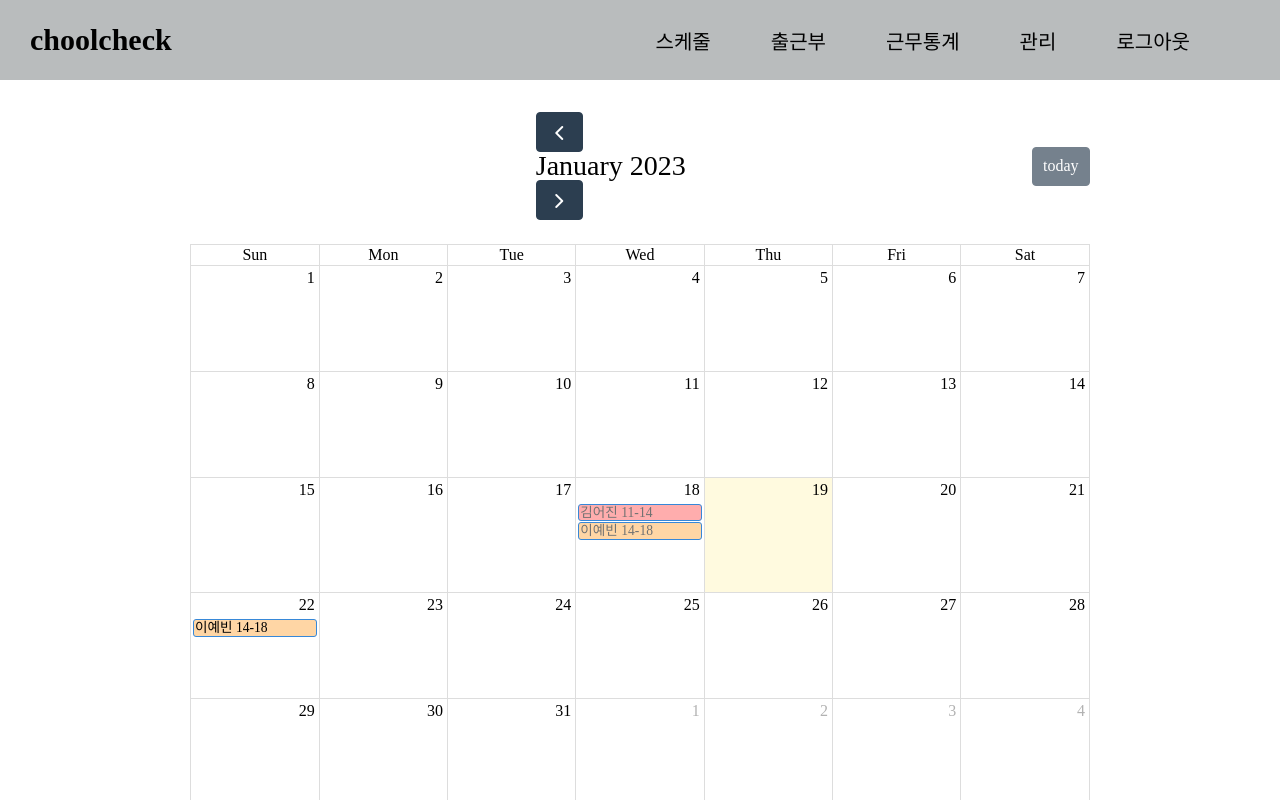
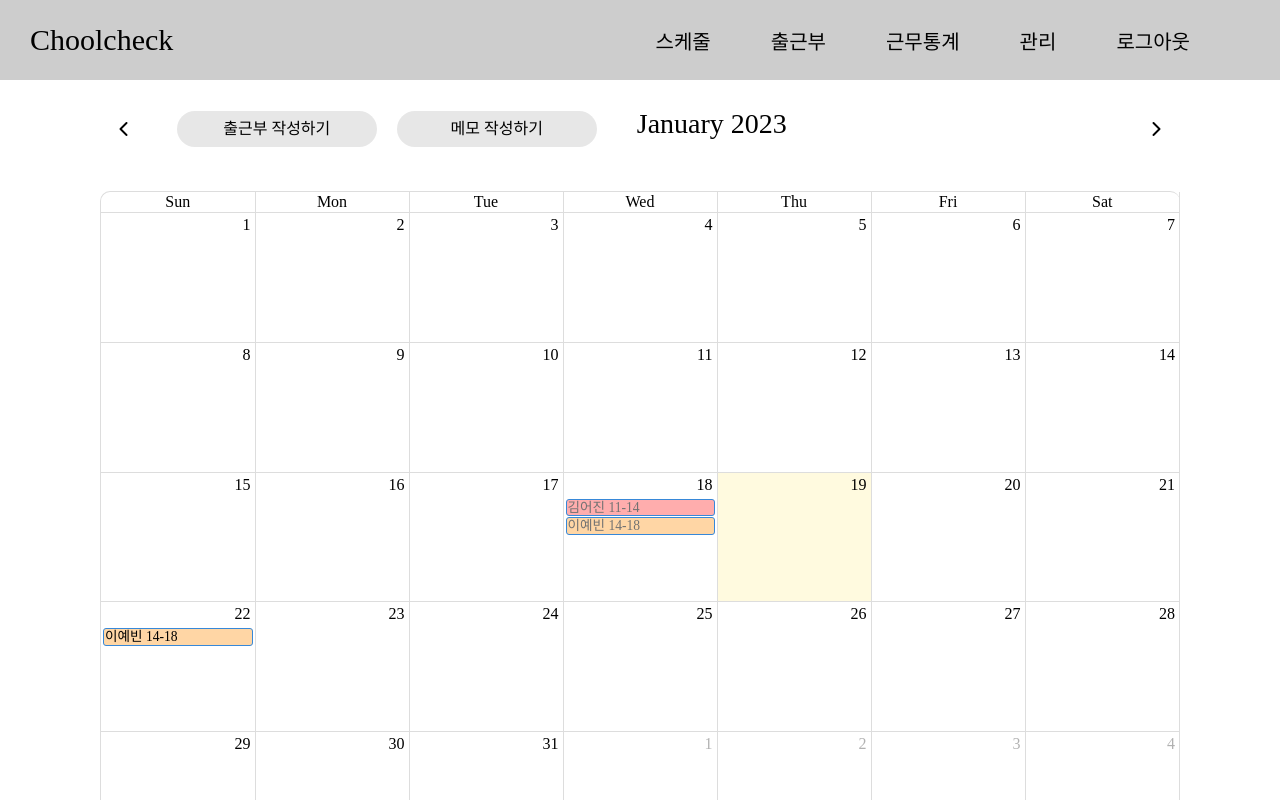
Before and after one commit to ChoolCheck/frontend, a React (Create React App) app: page /calendar in a window 1280 px wide. Shown: the top 800 px of the page. Built offline with nearby package versions, Linux system fonts and the light colour scheme; sample sign-in values are in the browser's storage; a web font is replaced by a local one.

Commit message:
FullCalendar custom

```diff
--- a/package.json
+++ b/package.json
@@ -4,6 +4,7 @@
   "private": true,
   "proxy": "http://localhost:8080",
   "dependencies": {
+    "@babel/preset-react": "^7.18.6",
     "@emotion/react": "^11.10.5",
     "@emotion/styled": "^11.10.5",
     "@fullcalendar/core": "^6.0.3",
--- a/src/components/common/Navigation.tsx
+++ b/src/components/common/Navigation.tsx
@@ -17,7 +17,7 @@ const Navigation = () => {
           className="Navigation-logo"
           onClick={() => navigate("/calendar")}
         >
-          choolcheck
+          Choolcheck
         </button>
         <div className="Navigation-menu">
           <button onClick={() => navigate("/schedule")}>스케줄</button>
--- a/src/components/common/navigation.css
+++ b/src/components/common/navigation.css
@@ -2,17 +2,16 @@
 
 .Navigation-top-container {
   height: 80px;
-  background-color: rgb(185, 188, 189);
+  background-color: #cdcdcd;
   display: flex;
   align-items: center;
 }
 .Navigation-logo {
   background-color: rgb(255, 255, 255, 0);
-
   font-size: 30px;
-  font-weight: 700;
   padding: 10px;
   margin-left: 20px;
+  font-family: "nanum-extraBold";
 }
 .Navigation-menu {
   width: 100%;
--- a/src/page/calendar/Calendar.js
+++ b/src/page/calendar/Calendar.js
@@ -1,8 +1,7 @@
 import React, { useEffect, useState } from "react";
 import FullCalendar from "@fullcalendar/react";
 import dayGridPlugin from "@fullcalendar/daygrid";
-import "./calendar.css";
-import CalendarView from "./CalendarView";
+import "./calendar.scss";
 
 function Calendar() {
   const dataList = [
@@ -27,15 +26,34 @@ function Calendar() {
   ];
   return (
     <div className="Home-top-container">
+      {/* <div className="Home-button-container">
+        <button> 출근부 작성하기</button>
+        <button> 메모 작성하기</button>
+      </div> */}
+
       <div className="Calendar-container">
         <FullCalendar
           plugins={[dayGridPlugin]}
+          customButtons={{
+            createWorkCheck: {
+              text: "출근부 작성하기",
+              click: function () {
+                console.log("출근부 작성하기");
+              },
+            },
+            createMemo: {
+              text: "메모 작성하기",
+              click: function () {
+                console.log("메모 작성하기");
+              },
+            },
+          }}
           events={dataList}
           themeSystem="Simplex"
           headerToolbar={{
-            left: "",
-            center: "prev,title,next",
-            right: "today",
+            left: "prev",
+            center: "createWorkCheck,createMemo,title",
+            right: "next",
           }}
         ></FullCalendar>
       </div>
--- a/src/page/calendar/calendar.css
+++ /dev/null
@@ -1,15 +0,0 @@
-/* @import "@fullcalendar/core/main.css";
-@import "@fullcalendar/daygrid/main.css"; */
-
-body {
-  background-color: white;
-}
-
-.Calendar-container {
-  width: 900px;
-  height: 40%;
-  position: fixed;
-  top: 50%;
-  left: 50%;
-  transform: translate(-50%, -90%);
-}
--- /dev/null
+++ b/src/page/calendar/calendar.scss
@@ -0,0 +1,63 @@
+* body {
+  background-color: white;
+}
+
+.Home-top-container {
+  margin-top: 10px;
+  width: 100%;
+  height: 100%;
+}
+
+.Home-button-container {
+}
+
+.Home-button-container > button {
+  padding: 10px;
+  background-color: rgb(199, 202, 205);
+  border-radius: 20px;
+  width: 200px;
+  margin-right: 10px;
+}
+:root {
+  --fc-button-text-color: black;
+  --fc-button-bg-color: rgb(0, 0, 0, 0);
+  --fc-button-border-color: rgb(0, 0, 0, 0);
+  --fc-button-hover-bg-color: rgb(0, 0, 0, 0);
+  --fc-button-hover-border-color: rgb(0, 0, 0, 0);
+  --fc-button-active-bg-color: rgb(0, 0, 0, 0);
+  --fc-button-active-border-color: rgb(0, 0, 0, 0);
+
+  // header custom
+  .fc-header-toolbar :nth-child(2) {
+    width: 100%;
+    padding: 20px;
+    h2 {
+      display: inline;
+      font-family: "nanum-extraBold";
+      padding: 0 30px 0 30px;
+    }
+    .fc-createWorkCheck-button,
+    .fc-createMemo-button {
+      background-color: #e7e7e7;
+      padding: 5px;
+      width: 200px;
+      border-radius: 20px;
+      margin: 0 10px 0 10px;
+    }
+  }
+}
+
+// calendar custom
+.fc-scrollgrid {
+  border-radius: 10px;
+
+  td {
+    height: 100px;
+  }
+}
+
+.Calendar-container {
+  min-width: 900px;
+  padding: 0 100px 0 100px;
+  overflow: scroll;
+}
```
Also changed, not shown: src/components/modal/CalendarModal.tsx (added, +7 -0 lines), src/components/modal/ReadModal.tsx (added, +7 -0 lines), src/components/modal/WriteModal.tsx (added, +7 -0 lines), 1 other file (tests, documents, lock files or other folders).
